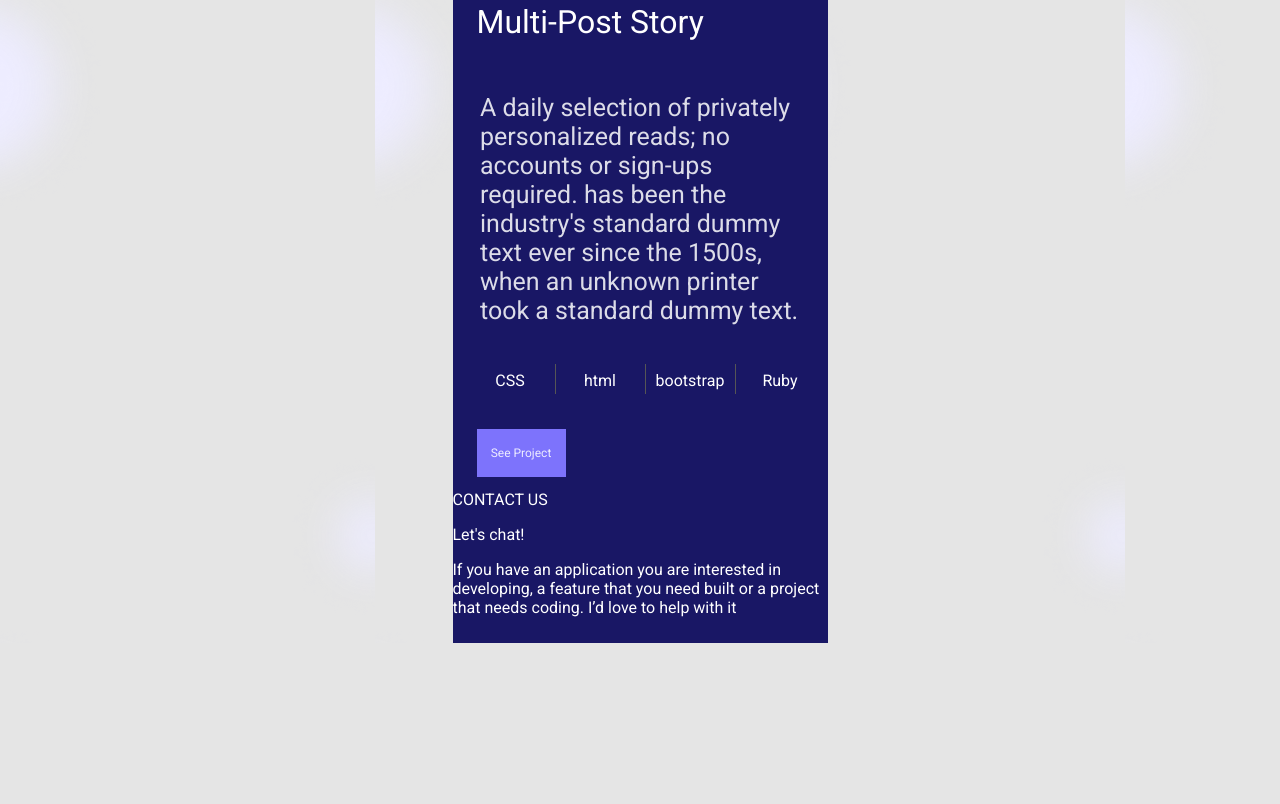
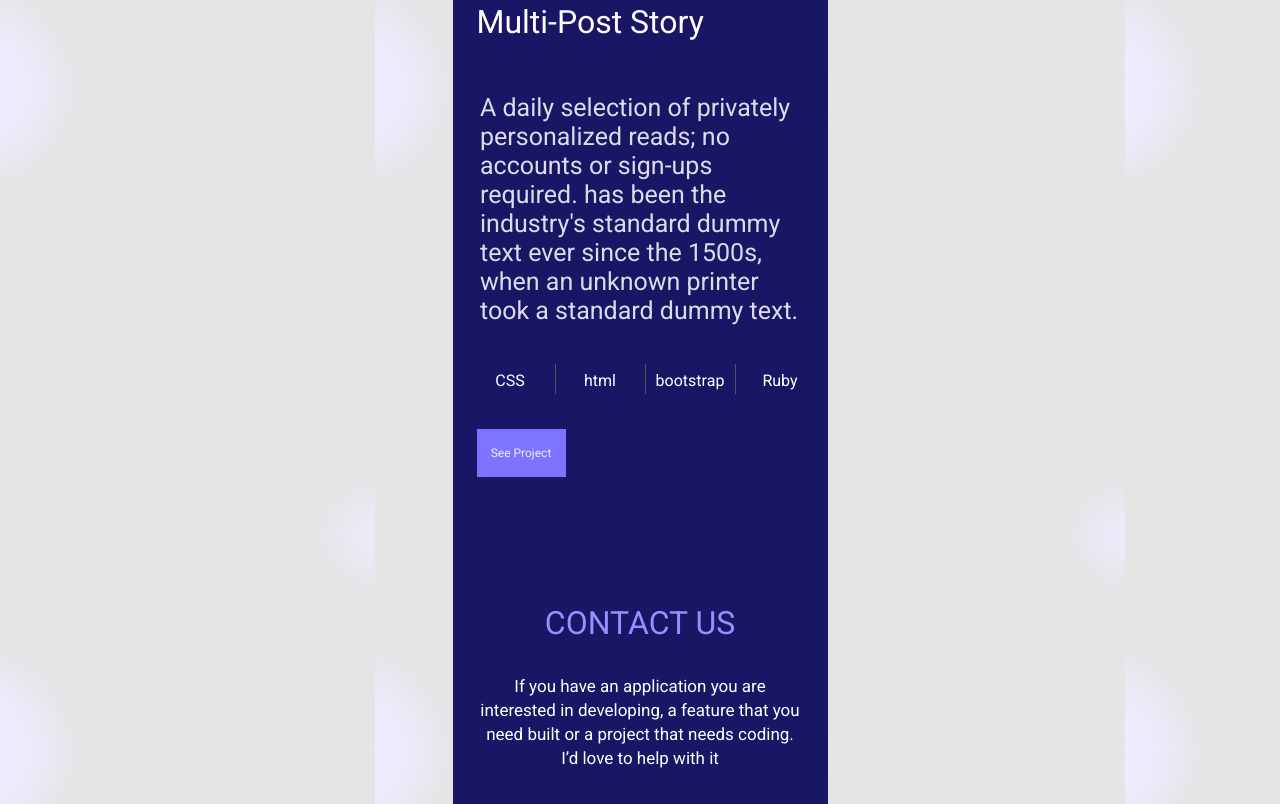
Before and after one commit to sushen/Soma-portfolio, a website: page Index.html in a window 1280 px wide. Shown: the part 4021-4825 px from the top of the page. Before the commit the page ends 4664 px from the top, so only its background shows below. Drawn offline with Linux system fonts and the light colour scheme.

Commit message:
Add styles for comtainer and text for the upper section

```diff
--- a/Index.html
+++ b/Index.html
@@ -204,7 +204,6 @@
           <article class="contact-section" id="contact-section">
             <section class="cc-sect cc-top">
                 <p class="contact mble">CONTACT US</p>
-                <p class="contact dstop">Let's chat!</p>
                 <p class="text-invite">
                     If you have an application you are interested in developing,
                     a feature that you need built or a project that needs coding.
--- a/stylesheet.css
+++ b/stylesheet.css
@@ -322,3 +322,35 @@ hr {
 .seeproject:enabled {
   background-color: #7d73fc;
 }
+
+
+.contact-section,
+.foota {
+  display: flex;
+  flex-direction: column;
+  flex-wrap: wrap;
+  align-items: center;
+  height: auto;
+}
+
+.contact {
+  color: #9390ff;
+  font-size: 32px;
+  margin-top: 30px;
+  text-align: center;
+}
+
+.text-invite {
+  width: 327px;
+  height: 105px;
+  font-size: 17px;
+  font-weight: 400;
+  color: f5f5ff;
+  line-height: 24px;
+  text-align: center;
+  margin-bottom: 15px;
+}
+
+.cc-top {
+  margin-top: 100px;
+}
```
